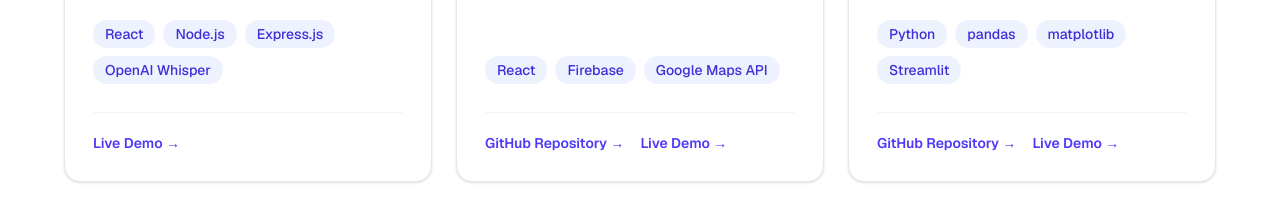
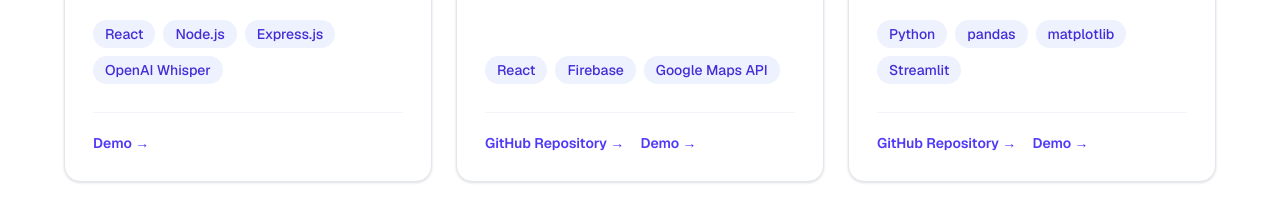
Before and after one commit to BrandonChhom/Personal-Portfolio, a Next.js app: page / in a window 1280 px wide. Shown: the part 3080-3303 px from the top of the page. Built offline with nearby package versions, Linux system fonts and the light colour scheme.

Commit message:
few tweaks

```diff
--- a/src/components/ProjectCard.js
+++ b/src/components/ProjectCard.js
@@ -56,7 +56,7 @@ export default function ProjectCard({
               rel="noopener noreferrer"
               className="text-sm font-semibold text-indigo-600 transition-colors duration-200 hover:text-indigo-800"
             >
-              Live Demo →
+              Demo →
             </a>
           )}
         </div>
```
